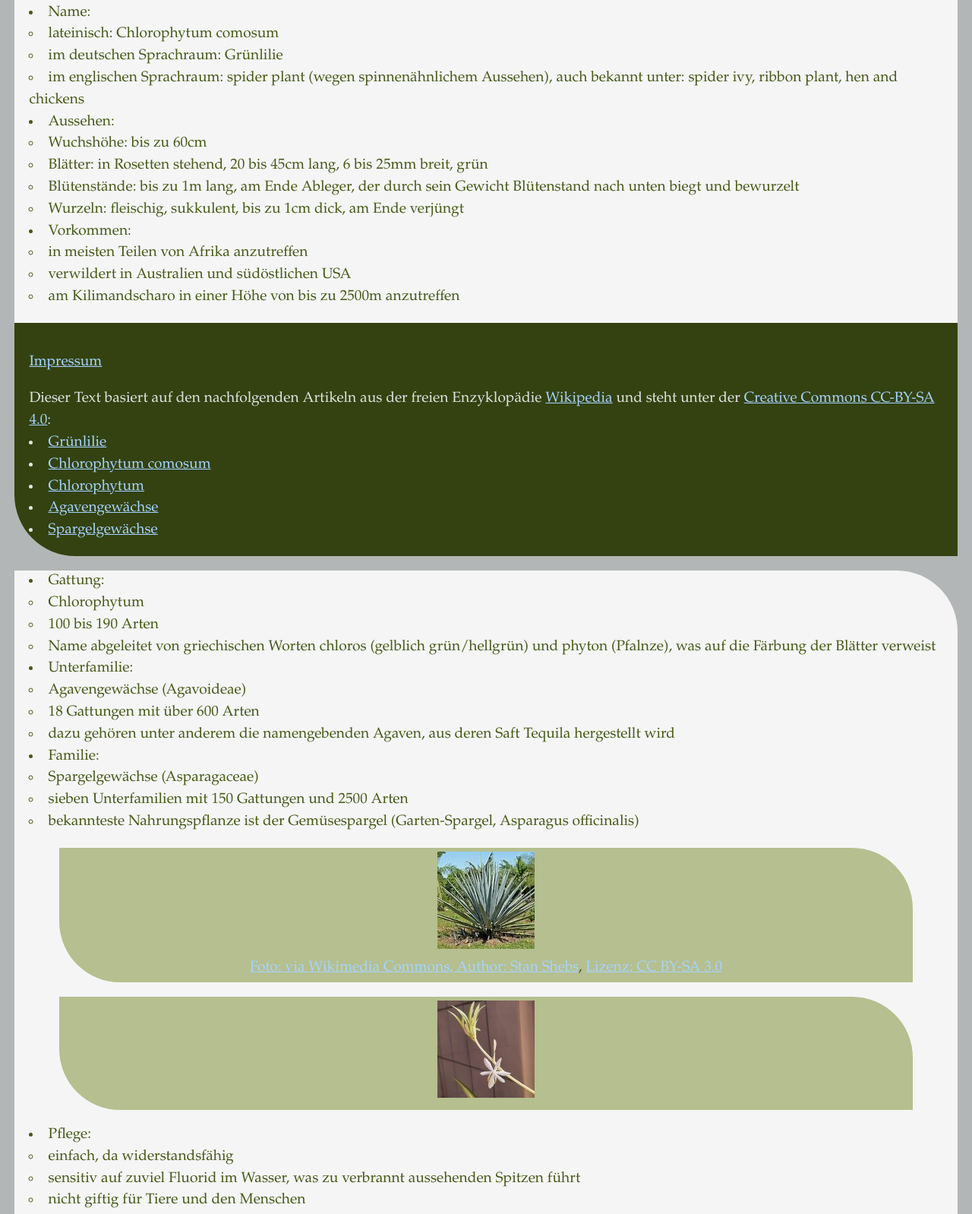
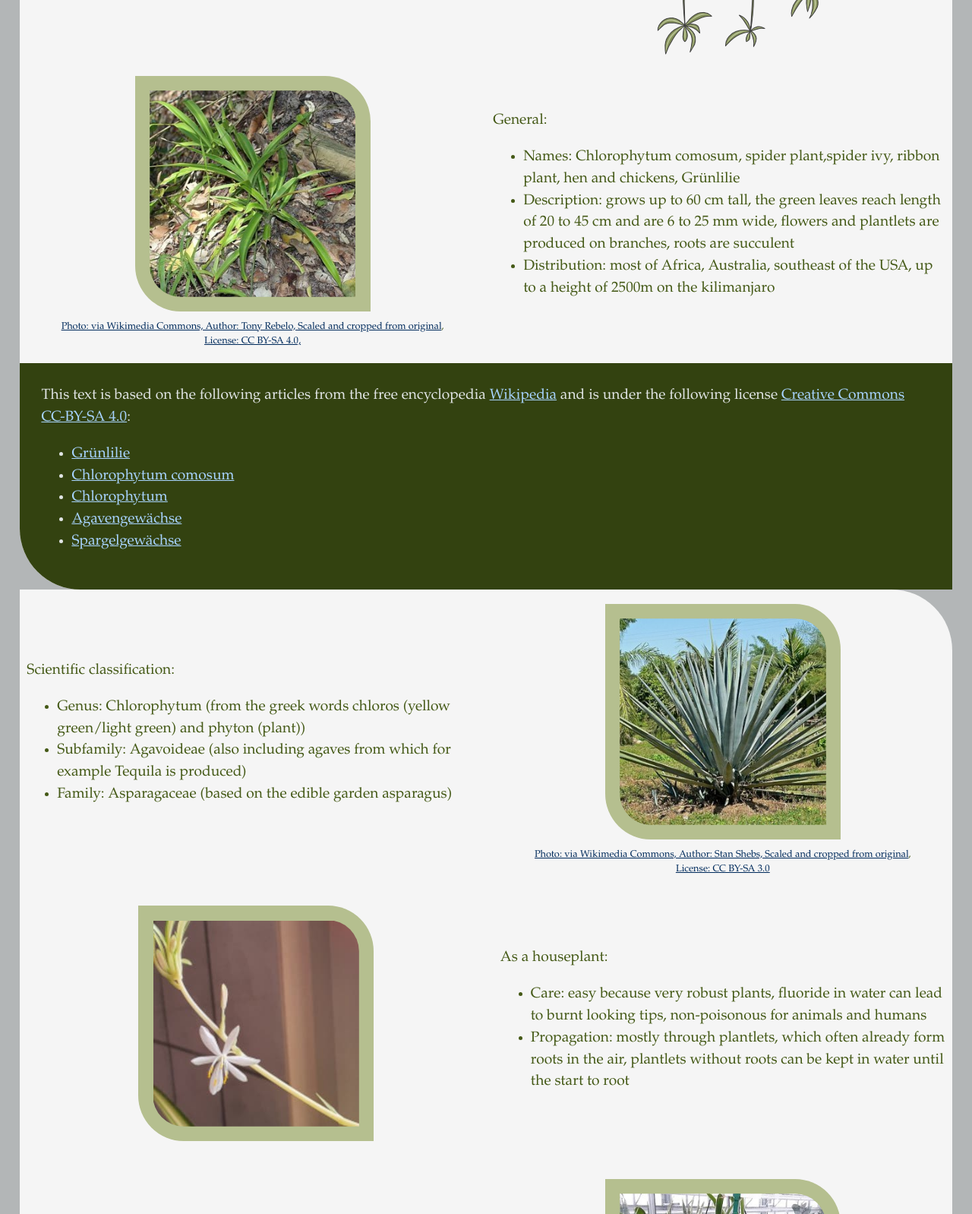
Before and after one commit to fiebergviktoria/spider_plant, a plain HTML site: page index.html in a window 1280 px wide. Shown: the part 365-1963 px from the top of the page at 76% size. Drawn offline with Linux system fonts and the light colour scheme.

Commit message:
grid with breakpoints, images

```diff
--- /dev/null
+++ b/assets/styles/input.scss
@@ -0,0 +1,19 @@
+
+.container-main {
+    display: grid;
+    grid-template-columns: repeat(2, 1fr);
+}
+
+@mixin section-container {
+    display: grid;
+    grid-template-columns: repeat(2, 1fr);
+    grid-template-rows: repeat(4, 1fr);
+}
+
+.container-one {
+    @include section-container;
+}
+
+.container-two {
+    @include section-container;
+}
--- a/assets/styles/styles.css
+++ b/assets/styles/styles.css
@@ -3,40 +3,35 @@
 /*enable alternative box-model via values for box-sizing (padding and border are included in the visible box)*/
 html {
     box-sizing: border-box;
-    font-family: Perpetua, Baskerville, "Big Caslon", "Palatino Linotype", Palatino, serif;
-    color: #445916;
 }
 
 *, *::before, *::after {
     box-sizing: inherit;
 }
 
-h1, h2, h3, h4, h5, h6 {
-    line-height: 1.6;
-    font-family: "Script MT", "Brush Script MT", cursive;
-}
-
-/*body rules*/
+/* body rules*/
 body {
-    font-size: calc(1em + 0.25vw);
-    line-height: 1.5;
-    margin: 0; /*needs to be separately changed for other elements*/
-    background-color: #B3B6B7;
+  margin: 0;
+  background-color: #b3b6b7;
 }
 
 section {
-    background-color: #F5F5F5;
-    border-top-right-radius: 80px 80px;
-    border-bottom-left-radius: 80px 80px;
-    margin: 1em;
+  background-color: #f5f5f5;
+  border-radius: 0 80px 0 80px;
+  font: calc(1em + 0.25vw)/1.5 Perpetua, Baskerville, "Big Caslon", "Palatino Linotype", Palatino, serif;
+  color: #445916;
 }
 
-section > div {
-    margin: 1em;
+footer {
+  background-color: #334210;
+  color: #e1e5e5;
+  border-bottom-left-radius: 80px;
+  padding: 1em;
 }
 
-header {
-    margin: 1em;
+h1 {
+  font: 3em/1.6 "Script MT", "Brush Script MT", cursive;
+  margin: 0;
 }
 
 /*images are never larger than their container*/
@@ -45,47 +40,28 @@ img {
   height: auto;
 }
 
-figure {
+figure img {
+  border-radius: 0 60px 0 60px;
   background-color: #B5Bf8F;
-    text-align: center;
-    padding: 0.25em;
-    border-bottom-left-radius: 80px 80px;
-    border-top-right-radius: 80px 80px;
+  padding: 1em;
 }
 
-ul {
-    list-style-position: inside;
-    margin: 0;
-    padding: 0;
+figure {
+  text-align: center;
+  display: inline-block;
 }
 
-/*table rules*/
-/*table-layout: fixed -> table behaves more predictably, columns follow width of their headings
-border-collapse: collapse -> borders collapse into one*/
-table {
-    table-layout: fixed;
-    border-collapse: collapse;
-    width: 100%;
+figcaption {
+  font-size: calc(0.5em + 0.25vw);
 }
 
-th, td {
-    text-align: left;
-    line-height: 1;
-    font-size: calc(0.75em + 0.25vw);
-    overflow-wrap: break-word;
-    padding: 0.25em 0.5em 0.5em 0.5em;
+div {
+  padding: 0.5em;
 }
-
-    /*enable horizontal scrolling for tables
-    .fig-table {
-        max-width: 100%;
-        overflow-x: scroll;
-    }*/
 
 /*style links in this order: a:link, a:visited, a:focus, a:hover, a:active
 links should at least be: underlined (other elements shouldn't, react when they are hovered/focused
 and in a different way when activated*/
-
 a:link {
   color: #A8D4FF;
 }
@@ -98,13 +74,20 @@ a:active {
   color: #FFC7C7;
 }
 
-/*appearance-property: control what system-level-styling is applied*/
+a.img:link {
+  color: #002B5C;
+}
 
-footer {
-    background-color: #334210;
-    color: #E1E5E5;
-    border-bottom-left-radius: 80px 80px;
-    padding: 1em;
+a.img:visited {
+  color: #3F1371;
+}
+
+a.img:active {
+  color: #610000;
+}
+
+.imprint {
+  padding-left: 0.5em;
 }
 
 /* Remove all animations, transitions and smooth scroll for people that prefer not to see them */
@@ -122,3 +105,106 @@ footer {
       scroll-behavior: auto !important;
     }
   }
+
+  .container-one {
+    margin: 2vmax 2vmax 0 2vmax;
+  }
+
+  .container-two {
+    margin: 0 2vmax 2vmax 2vmax;
+  }
+
+  @supports(display: grid) {
+    @media screen and (min-width: 768px) {
+      .container-one {
+        display: grid;
+        grid-column: 1;
+        grid-template-areas:
+        "i1 i2"
+        "i1 i2"
+        "i3 i4"
+        "i5 i5";
+        place-items: center;
+      }
+
+      .item-one-co {
+        grid-area: i1;
+      }
+
+      .item-two-co {
+        grid-area: i2;
+      }
+
+      .item-three-co {
+        grid-area: i3;
+      }
+
+      .item-four-co {
+        grid-area: i4;
+      }
+
+      .item-five-co {
+        grid-area: i5;
+        align-self: end;
+        justify-self: stretch;
+      }
+
+      .container-two {
+        display: grid;
+        grid-column: 2;
+        grid-template-areas:
+        "i1 i2"
+        "i3 i4"
+        "i5 i6"
+        "i7 i7";
+        place-items: center;
+      }
+
+      .item-one-ct {
+        grid-area: i1;
+      }
+
+      .item-two-ct {
+        grid-area: i2;
+      }
+
+      .item-three-ct {
+        grid-area: i3;
+      }
+
+      .item-four-ct {
+        grid-area: i4;
+      }
+
+      .item-five-ct {
+        grid-area: i5;
+      }
+
+      .item-six-ct {
+        grid-area: i6;
+      }
+
+      .item-seven-ct {
+        grid-area: i7;
+        align-self: end;
+        justify-self: stretch;
+      }
+    }
+
+    @media screen and (min-width: 1500px) {
+      .container-main {
+        display: grid;
+        grid-template-columns: repeat(2, 1fr);
+        grid-gap: 0;
+        gap: 0;
+      }
+
+      .container-one {
+        margin: 2vmax 0 10vmax 2vmax;
+      }
+
+      .container-two {
+        margin: 10vmax 2vmax 2vmax 0;
+      }
+    }
+  }
--- a/index.html
+++ b/index.html
@@ -10,56 +10,33 @@
         <!-- page scales to viewport, scaling possible, initial-scale=1.0 presents content 1:1 -->
         <meta name="viewport" content="width=device-width, initial-scale=1.0">
         <!-- in browser tab, suggested bookmark name, search results -->
-        <title>Grünlilie</title>
+        <title>Spider Plant</title>
         <!-- integrate external CSS-file -->
         <link rel="stylesheet" href="assets/styles/styles.css">
     </head>
     <!-- visible content -->
     <body>
 		<main>
-      <h1>In Arbeit</h1>
-      <article>
-        <section>
-          <header>
-            <h1>Grünlilie</h1>
-            <!--<figure> <img src="" alt="" width="" height=""></figure>-->
-          </header>
-          <div>
-            <figure><img src="assets/images/Chlorophytum_comosum_eastern_cape.jpg" alt="" width="128" height="128">
+      <article class="container-main">
+        <section class="container-one">
+          <header class="item-one-co"><h1>Spider</h1><h1>Plant</h1></header>
+          <img class="item-two-co" src="assets/images/spider_plant_illustration.png" alt="" width="420" height="420">
+            <figure class="item-three-co"><img src="assets/images/310px_Chlorophytum_comosum_eastern_cape.jpg" alt="Chlorophytum comosum growing in Eastern Cape, South Africa" width="310" height="310">
             <figcaption>
-              <a href="https://upload.wikimedia.org/wikipedia/commons/6/66/Chlorophytum_comosum_eastern_cape.jpg">Foto: via Wikimedia Commons, Author: Tony Rebelo</a>,
-              <a href="https://creativecommons.org/licenses/by-sa/4.0"> Lizenz: CC BY-SA 4.0,</a>
+              <a class="img" href="https://upload.wikimedia.org/wikipedia/commons/6/66/Chlorophytum_comosum_eastern_cape.jpg">Photo: via Wikimedia Commons, Author: Tony Rebelo, Scaled and cropped from original</a>,
+              <a class="img" href="https://creativecommons.org/licenses/by-sa/4.0"> License: CC BY-SA 4.0,</a>
             </figcaption>
           </figure>
-            <div>
+            <div class="item-four-co">
+              General:
               <ul>
-                <li>Name:
-                  <ul>
-                    <li>lateinisch: Chlorophytum comosum</li>
-                    <li>im deutschen Sprachraum: Grünlilie</li>
-                    <li>im englischen Sprachraum: spider plant (wegen spinnenähnlichem Aussehen), auch bekannt unter: spider ivy, ribbon plant, hen and chickens</li>
-                  </ul>
-                </li>
-                <li>Aussehen:
-                  <ul>
-                    <li>Wuchshöhe: bis zu 60cm</li>
-                    <li>Blätter: in Rosetten stehend, 20 bis 45cm lang, 6 bis 25mm breit, grün</li>
-                    <li>Blütenstände: bis zu 1m lang, am Ende Ableger, der durch sein Gewicht Blütenstand nach unten biegt und bewurzelt</li>
-                    <li>Wurzeln: fleischig, sukkulent, bis zu 1cm dick, am Ende verjüngt</li>
-                  </ul>
-                </li>
-                <li>Vorkommen:
-                  <ul>
-                    <li>in meisten Teilen von Afrika anzutreffen</li>
-                    <li>verwildert in Australien und südöstlichen USA</li>
-                    <li>am Kilimandscharo in einer Höhe von bis zu 2500m anzutreffen</li>
-                  </ul>
-                </li>
+                <li>Names: Chlorophytum comosum,  spider plant,spider ivy, ribbon plant, hen and chickens, Grünlilie</li>
+                <li>Description: grows up to 60 cm tall, the green leaves reach length of 20 to 45 cm and are 6 to 25 mm wide, flowers and
+                     plantlets are produced on branches, roots are succulent</li>
+                <li>Distribution: most of Africa, Australia, southeast of the USA, up to a height of 2500m on the kilimanjaro</li>
               </ul></div>
-          </div>
-          <footer>
-            <p><a href="../fiebergviktoria.github.io/index.html">Impressum</a></p>
-            <div>Dieser Text basiert auf den nachfolgenden Artikeln aus der freien Enzyklopädie <a href="https://de.wikipedia.org">Wikipedia</a> und steht unter der
+          <footer class="item-five-co">
+            <div>This text is based on the following articles from the free encyclopedia <a href="https://de.wikipedia.org">Wikipedia</a> and is under the following license
               <a href="https://creativecommons.org/licenses/by-sa/4.0/deed.de">Creative Commons CC-BY-SA 4.0</a>:
             <ul>
               <li><a href="https://de.wikipedia.org/wiki/Gr%C3%BCnlilie">Grünlilie</a></li>
@@ -71,89 +48,45 @@
             </div>
           </footer>
         </section>
-        <section>
-          <div>
-            <div>
+        <section class="container-two">
+          <div class="item-one-ct">
+            Scientific classification:
               <ul>
-                <li>Gattung:
-                  <ul>
-                    <li>Chlorophytum</li>
-                    <li>100 bis 190 Arten</li>
-                    <li> Name abgeleitet von griechischen Worten chloros (gelblich grün/hellgrün) und phyton (Pfalnze), was auf die Färbung der Blätter verweist</li>
-                  </ul>
-                </li>
-                <li>Unterfamilie:
-                  <ul>
-                    <li>Agavengewächse (Agavoideae)</li>
-                    <li>18 Gattungen mit über 600 Arten</li>
-                    <li>dazu gehören unter anderem die namengebenden Agaven, aus deren Saft Tequila hergestellt wird</li>
-                  </ul>
-                </li>
-                <li>Familie:
-                  <ul>
-                    <li>Spargelgewächse (Asparagaceae)</li>
-                    <li>sieben Unterfamilien mit 150 Gattungen und 2500 Arten</li>
-                    <li>bekannteste Nahrungspflanze ist der Gemüsespargel (Garten-Spargel, Asparagus officinalis)</li>
-                  </ul>
-                </li>
+                <li>Genus: Chlorophytum (from the greek words chloros (yellow green/light green) and phyton (plant))</li>
+                <li>Subfamily: Agavoideae (also including agaves from which for example Tequila is produced)</li>
+                <li>Family: Asparagaceae (based on the edible garden asparagus)</li>
               </ul>
             </div>
-            <figure><img src="assets/images/Agave_tequilana_1.jpg" alt="" width="128" height="128">
+            <figure class="item-two-ct"><img src="assets/images/310px-Agave_tequilana.jpg" alt="Agave tequilana am Fundort in Jalisco in Mexiko " width="310" height="310">
               <figcaption>
-                <a href="https://upload.wikimedia.org/wikipedia/commons/1/16/Agave_tequilana_1.jpg">Foto: via Wikimedia Commons, Author: Stan Shebs</a>,
-                <a href="https://creativecommons.org/licenses/by-sa/3.0"> Lizenz: CC BY-SA 3.0</a>
+                <a class="img" href="https://upload.wikimedia.org/wikipedia/commons/1/16/Agave_tequilana_1.jpg">Photo: via Wikimedia Commons, Author: Stan Shebs, Scaled and cropped from original</a>,
+                <a class="img" href="https://creativecommons.org/licenses/by-sa/3.0"> License: CC BY-SA 3.0</a>
               </figcaption>
             </figure>
-          </div>
-          <div>
-            <figure><img src="assets/images/flower128.jpg" alt="Blüte einer Grünlilie" width="128" height="128"></figure>
-            <div>
+            <figure class="item-three-ct"><img src="assets/images/310px_Chlorophytum_comosum_flower.jpg" alt="Blüte einer Grünlilie" width="310" height="310"></figure>
+            <div class="item-four-ct">
+              As a houseplant:
               <ul>
-                <li>Pflege:
-                  <ul>
-                    <li>einfach, da widerstandsfähig</li>
-                    <li>sensitiv auf zuviel Fluorid im Wasser, was zu verbrannt aussehenden Spitzen führt</li>
-                    <li>nicht giftig für Tiere und den Menschen</li>
-                  </ul>
-                </li>
-                <li>Propagation:
-                  <ul>
-                    <li>Vermehrung erfolgt meist über Ableger (Kindel), da einfach und ergiebig</li>
-                    <li>junge Pflanzen bewurzeln sehr leicht, bilden teilweise schon in der Luft erste Wurzeln</li>
-                    <li>Ableger mit Wurzeln können direkt eingepflanzt werden</li>
-                    <li>Ableger ohne Wurzeln können erst in Wasser großgezogen werden</li>
-                  </ul>
-                </li>
+                <li>Care: easy because very robust plants, fluoride in water can lead to burnt looking tips, non-poisonous for animals and humans</li>
+                <li>Propagation: mostly through plantlets, which often already form roots in the air, plantlets without roots can be kept in water until the start to root</li>
               </ul>
             </div>
-          </div>
-          <div>
-            <div>
+            <div class="item-five-ct">
+              Varigations:
               <ul>
-                <li>Varigation:
-                  <ul>
-                    <li>Chlorophytum comosum ‘Bonnie’: breiter weißer Streifen entlang Blattader, gelbliche Blütenstandsschäfte, stark gebogene und gekräuselte Blätter</li>
-                    <li>Chlorophytum comosum ‘Variegatum’: weiße Blattränder, grüne Blütenstandsschäfte</li>
-                    <li>Chlorophytum comosum ‘Vittatum’: breiter weißer Streifen entlang Blattader, gelbliche Blütenstandsschäfte, häufig hängend um Ableger auszustellen</li>
-                  </ul>
-                </li>
-                <li>Luftverbesserung:
-                  <ul>
-                    <li>kann Formaldehyd-Konzentration senken und Luft von Xylol und Toluol reinigen</li>
-                    <li>aber die Reinigungswirkung von Zimmerpflanzen wird generell bezweifelt, da zuviele nötig wären, um einen Effekt zu erzielen</li>
-                  </ul>
-                </li>
+                <li>Chlorophytum comosum ‘Bonnie’ (curly, mid-green leaves with a central white stripe, white stems)</li>
+                <li>Chlorophytum comosum ‘Variegatum’ (dark-green leaves with white margins, green stems)</li>
+                <li>Chlorophytum comosum ‘Vittatum’ (mid-green leaves with a central white stripe, white stems, often in hanging baskets to display plantlets)</li>
               </ul>
               </div>
-            <figure><img src="assets/images/Chlorophytum_comosum_Ampel.jpg" alt="" width="128" height="128">
+            <figure class="item-six-ct"><img src="assets/images/310px_Chlorophytum_comosum_Ampel.jpg" alt="Chlorophytum comosum ‘Variegatum’ " width="310" height="310">
             <figcaption>
-              <a href="https://upload.wikimedia.org/wikipedia/commons/c/cf/Chlorophytum_comosum_Ampel.jpg">Foto: via Wikimedia Commons, Author: Florian Wickern</a>,
-              <a href="https://creativecommons.org/licenses/by-sa/4.0"> Lizenz: CC BY-SA 4.0</a>
+              <a class="img" href="https://upload.wikimedia.org/wikipedia/commons/c/cf/Chlorophytum_comosum_Ampel.jpg">Photo: via Wikimedia Commons, Author: Florian Wickern, Scaled and cropped from original</a>,
+              <a class="img" href="https://creativecommons.org/licenses/by-sa/4.0"> License: CC BY-SA 4.0</a>
               </figcaption>
             </figure>
-          </div>
-          <footer>
-            <div>In der Wikpedia ist eine Liste der Autoren verfügbar:
+          <footer class="item-seven-ct">
+            <div>A list of authors is available on Wikpedia:
               <ul>
                 <li><a href="https://de.wikipedia.org/w/index.php?title=Gr%C3%BCnlilie&action=history">Grünlilie</a></li>
                 <li><a href="https://en.wikipedia.org/w/index.php?title=Chlorophytum_comosum&action=history">Chlorophytum comosum</a></li>
@@ -162,6 +95,7 @@
                 <li><a href="https://de.wikipedia.org/w/index.php?title=Spargelgew%C3%A4chse&action=history">Spargelgewächse</a></li>
               </ul>
               </div>
+              <p class="imprint"><a href="../fiebergviktoria.github.io/index.html">Imprint</a></p>
           </footer>
         </section>
       </article>
```
Also changed, not shown: assets/images/310px-Agave_tequilana.jpg (added), assets/images/310px_Chlorophytum_comosum_Ampel.jpg (added), assets/images/310px_Chlorophytum_comosum_eastern_cape.jpg (added), assets/images/310px_Chlorophytum_comosum_flower.jpg (added), assets/images/spider_plant_illustration.png (added), assets/images/spider_plant_illustration2.png (deleted), assets/styles/output.css (added), 1 other file. Lines whose indentation alone changed are shown as unchanged.
